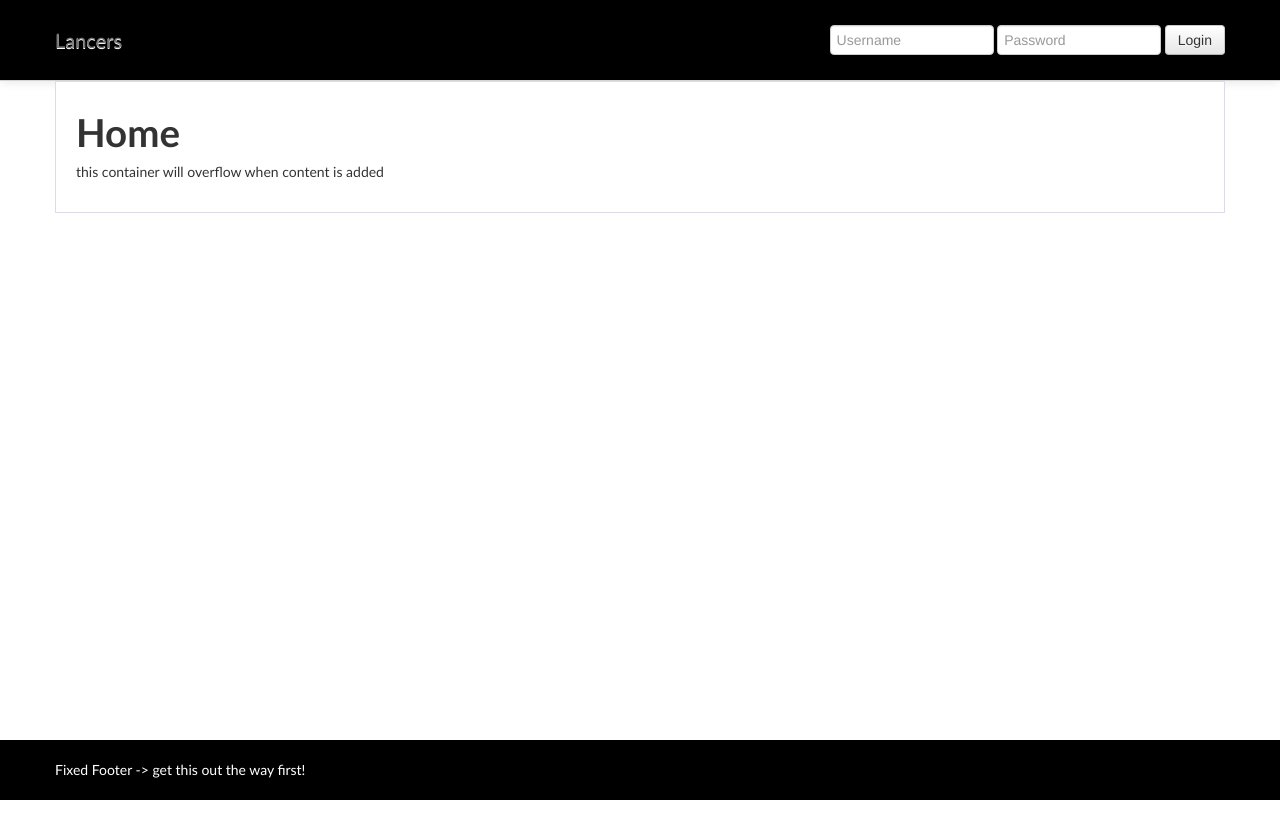
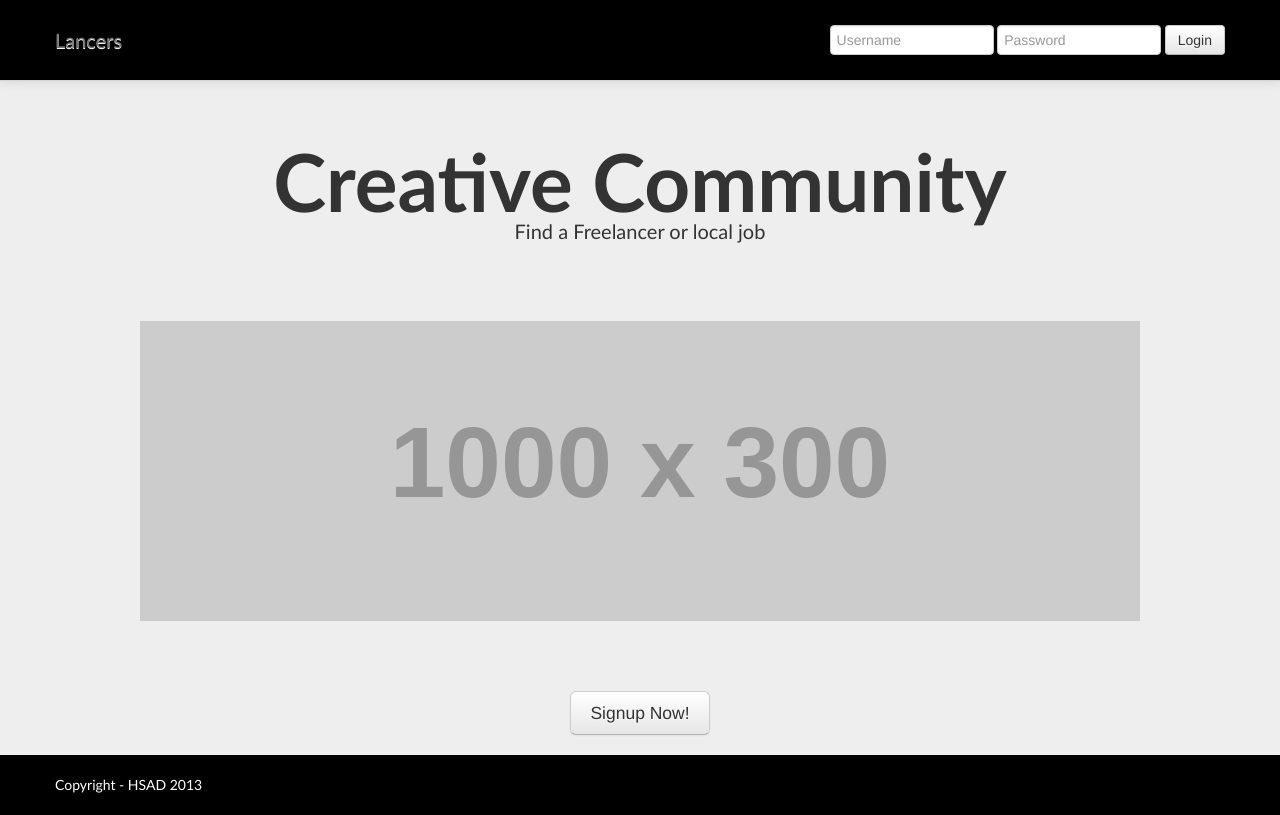
Before and after one commit to wiki-g13/lancersproto, a plain HTML site: page index.html in a window 1280 px wide. Drawn offline with Linux system fonts and the light colour scheme; placeholder pictures from the web are drawn by us.

Commit message:
Updated base files
added base files for Graham & Chris to refer to

```diff
--- a/css/main.css
+++ b/css/main.css
@@ -2,6 +2,7 @@ html,body {
   height: 100%;
   /* The html and body elements cannot have any padding or margin. */
   font-family: "Trebuchet MS", Helvetica, sans-serif;
+  background-color:#EEE;
 }
 
 /* Layout CSS */
@@ -38,21 +39,37 @@ html,body {
 
 }
 
-
 /* Home Layout */
 
 .home {
     width:100%;
-    background-color: #FFF;
-    border: 1px solid #dbdbea;
+    text-align: center;
     overflow: hidden;
     padding:20px;
     margin-top: -20px;
 }
 
+.home h1 {
+  font-size: 80px;
+  padding: 50px 0 10px 0;
+}
+
+.home p {
+  font-size: 20px;
+}
+
 /* Responsive Goodness */
 
-@media (max-width: 767px) {
+@media (max-width: 1400px) {  /* Laptop */
+
+}
+
+
+@media (max-width: 1024px) {  /* iPad Landscape */
+
+}
+
+@media (max-width: 767px) {  /* iPad Portrait */
 
   .navbar-inner {
     margin-left: -20px;
@@ -68,3 +85,33 @@ html,body {
     padding-right: 20px;
   }
 }
+
+@media (max-width: 685px) {  /* Samsung Galaxy Landscape */
+
+
+}
+
+@media (max-width: 600px) {  /* Amazon Kindle Portrait */
+
+}
+
+@media (max-width: 568px)  { /* iPhone 5 Landscape */
+
+}
+
+@media (max-width: 480px)  { /* iPhone 3 & 4 Landscape */
+
+}
+
+@media (max-width: 380px) {  /* Samsung Galaxy Portrait */
+
+}
+
+@media (max-width: 320px) {  /* iPhone 3,4 & 5 Portrait - old Android Landscape */
+
+}
+
+@media (max-width: 240px) {  /* old Android Portrait */
+
+
+}
--- a/index.html
+++ b/index.html
@@ -54,9 +54,12 @@
   <div class="row-fluid">
     <div class="span12 home">
 
-      <h1>Home</h1>
+      <h1>Creative Community</h1>
+      <p>Find a Freelancer or local job</p>
 
-      <p>this container will overflow when content is added </p>
+      <img src="http://placehold.it/1000x300&text=Carousel" style="margin:70px 0 70px 0;">
+
+      <button class="btn btn-large" type="button">Signup Now!</button>
 
     </div>
   </div>
@@ -67,7 +70,7 @@
 
 <div id="footer">
     <div class="container">
-        <p class="text">Fixed Footer -> get this out the way first!</p>
+        <p class="text">Copyright - HSAD 2013</p>
     </div>
 </div>
 
```
Also changed, not shown: TO DO LIST.txt (added), 1 other file.
